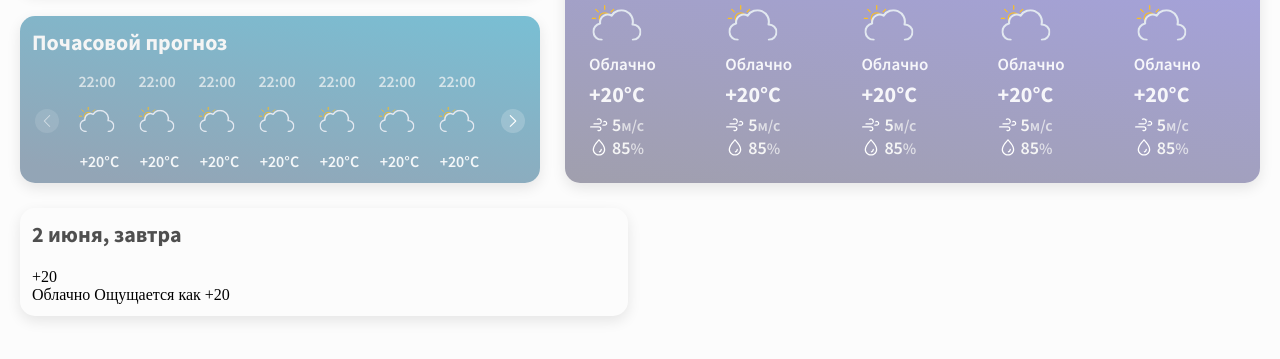
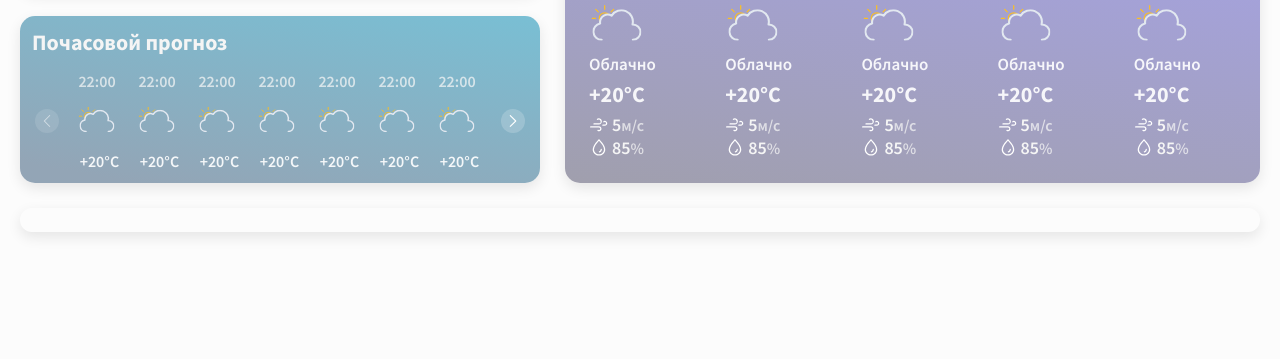
Before and after one commit to si1og/Weather_application_v1.4x_stable, a plain HTML site: page web/index.html in a window 1280 px wide. Shown: the part 273-632 px from the top of the page. Drawn offline with nearby package versions, Linux system fonts and the light colour scheme; a web font is replaced by a local one.

Commit message:
Weather_app - v1.4.0.0.08

```diff
--- a/web/css/style.css
+++ b/web/css/style.css
@@ -694,9 +694,9 @@ body {
     content: "°C";
 }
 .seven-days-foracast-ditails {
-    display: grid;
-    grid-template-columns: 1fr 1fr;
-    grid-gap: 25px
+    display: flex;
+    flex-direction: column;
+    row-gap: 25px;
 }
 .day-info-block {
     display: flex;
@@ -712,6 +712,23 @@ body {
     font-size: 22px;
     font-weight: 700;
     color: rgba(0, 0, 0, 0.686);
+}
+.day-info-block__content {
+    display: flex;
+    column-gap: 20px;
+}
+.day-info-block-main-content {
+    display: flex;
+    flex-direction: column;
+    row-gap: 20px;
+}
+.day-info-block-main-content__main-weather {
+    display: flex;
+    gap: 15px;
+}
+.day-info-block-main-content__other {
+    display: flex;
+    flex-direction: column;
 }
 @font-face {
     font-family: "Sourse Sans Pro";
--- a/web/index.html
+++ b/web/index.html
@@ -507,27 +507,7 @@
             </div>
         </div>
         <section class="seven-days-foracast-ditails">
-            <section class="day-info-block">
-                <h2 class="day-info-block__label">
-                    <span class="day-info-block__date">2 июня</span>,
-                    <span class="day-info-block__next-day">завтра</span>
-                </h2>
-                <div class="day-info-block__content">
-                    <div class="day-info-block-main-content">
-                        <div class="day-info-block-main-content__main-weather">
-                            <div class="day-info-block-main-content__temp-block">
-                                <span class="day-info-block-main-content__temp">
-                                    +20
-                                </span>
-                            </div>
-                            <div class="day-info-block-main-content__other">
-                                <span class="day-info-block-main-content__status">Облачно</span>
-                                <span class="day-info-block-main-content__feels-like">Ощущается как +20</span>
-                            </div>
-                        </div>
-                    </div>
-                </div>
-            </section>
+            <section class="day-info-block"></section>
         </section>
     </main>
     <script src="https://unpkg.com/swiper/swiper-bundle.min.js"></script>
--- a/web/js/slider.js
+++ b/web/js/slider.js
@@ -2,6 +2,10 @@
 var swiper_hourly_foresast = new Swiper(".hourly-forecast__slider-block", {
     slidesPerView: "auto",
     spaceBetween: 10,
+    slidesPerGroup: 3,
+    keyboard: {
+        enabled: true,
+      },
     navigation: {
         nextEl: '.hourly-forecast__right-button',
         prevEl: '.hourly-forecast__left-button',
```
